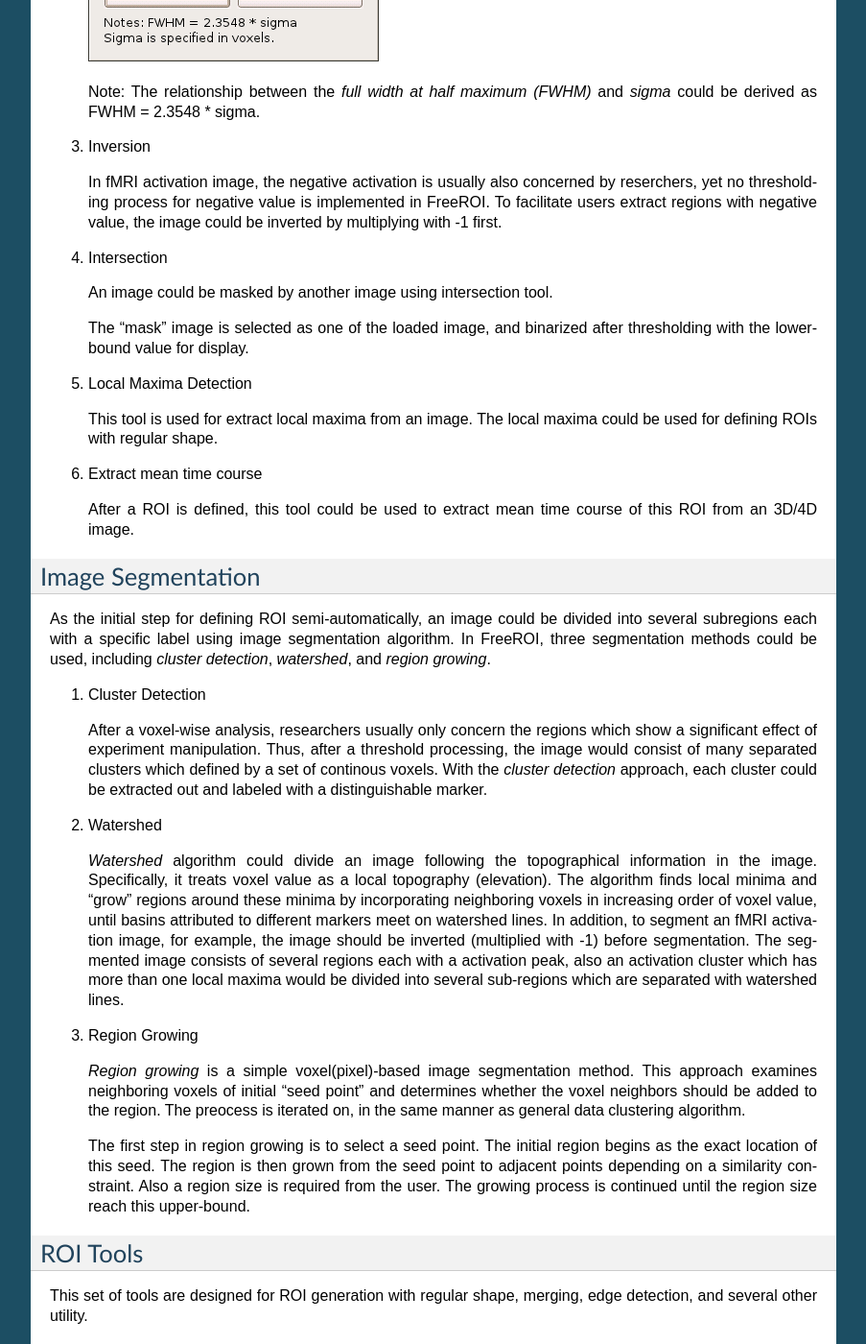
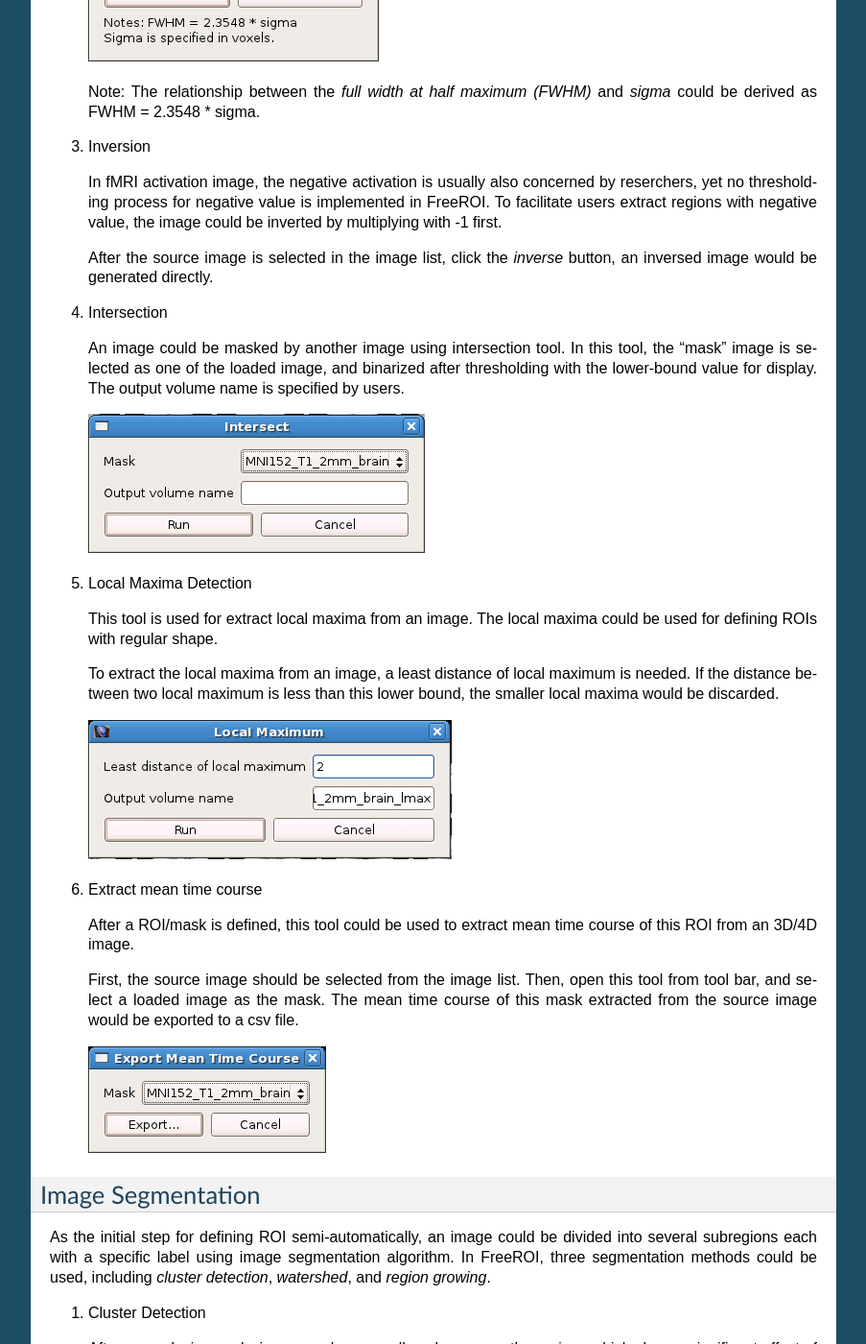
Before and after one commit to liuzhaoguo/FreeROI, a Sphinx documentation site: the page built from doc/user_manual/toolkit.rst, in a window 1280 px wide and 1400 px high, scrolled down 972 px. Shown: the whole window at 96% size, without its empty margins (198-1101 px from the left). Built offline with Sphinx 7.4.7, drawn with Linux system fonts in a browser that asks for light colours; formulas are drawn with MathJax 3; some of the changed text lies outside the part shown.

Commit message:
update user doc and about page

```diff
--- a/doc/user_manual/toolkit.rst
+++ b/doc/user_manual/toolkit.rst
@@ -54,22 +54,40 @@ by a few clicks, liberating users from complex command lines.
    in FreeROI. To facilitate users extract regions with negative value, the
    image could be inverted by multiplying with -1 first.
 
+   After the source image is selected in the image list, click the *inverse*
+   button, an inversed image would be generated directly.
+
 #. Intersection
 
-   An image could be masked by another image using intersection tool.
+   An image could be masked by another image using intersection tool. In this
+   tool, the "mask" image is selected as one of the loaded image, and binarized
+   after thresholding with the lower-bound value for display. The output volume
+   name is specified by users.
 
-   The "mask" image is selected as one of the loaded image, and binarized after
-   thresholding with the lower-bound value for display.
+   .. image:: imgs/intersect.png
 
 #. Local Maxima Detection
 
    This tool is used for extract local maxima from an image. The local maxima
    could be used for defining ROIs with regular shape.
 
+   To extract the local maxima from an image, a least distance of local maximum
+   is needed. If the distance between two local maximum is less than this lower
+   bound, the smaller local maxima would be discarded.
+
+   .. image:: imgs/local_max.png
+
 #. Extract mean time course
 
-   After a ROI is defined, this tool could be used to extract mean time course
-   of this ROI from an 3D/4D image.
+   After a ROI/mask is defined, this tool could be used to extract mean time
+   course of this ROI from an 3D/4D image.
+
+   First, the source image should be selected from the image list. Then, open
+   this tool from tool bar, and select a loaded image as the mask. The mean
+   time course of this mask extracted from the source image would be exported
+   to a csv file.
+
+   .. image:: imgs/extract_mts.png
 
 Image Segmentation
 ------------------
@@ -88,6 +106,10 @@ including *cluster detection*, *watershed*, and *region growing*.
    approach, each cluster could be extracted out and labeled with a
    distinguishable marker.
 
+   .. image:: imgs/clusters.png
+
+   A threshold value should be specified in this tool.
+
 #. Watershed
 
    *Watershed* algorithm could divide an image following the topographical
@@ -96,11 +118,20 @@ including *cluster detection*, *watershed*, and *region growing*.
    regions around these minima by incorporating neighboring voxels in
    increasing order of voxel value, until basins attributed to different
    markers meet on watershed lines. In addition, to segment an fMRI activation
-   image, for example, the image should be inverted (multiplied with -1) before
+   image, for example, the image could be inverted (multiplied with -1) before
    segmentation. The segmented image consists of several regions each with a
    activation peak, also an activation cluster which has more than one local
    maxima would be divided into several sub-regions which are separated with
    watershed lines.
+
+   .. image:: imgs/watershed.png
+
+   Several parameters should be specified in this tool. First, the local minima
+   could be detected automatically, or specified an image by user. Second,
+   before segementation, the image could be smoothed to reduce noise effect.
+   Third, a threshold value is used to control the extent of the subregions.
+   Fourth, the image could be segmented following different strategies, this
+   option is selected in the *Segment Function*.
 
 #. Region Growing
 
@@ -131,6 +164,14 @@ edge detection, and several other utility.
 
    This tool is used to extract the edge of the ROI. It's very useful when you
    need to display the ROI as a enclosed boundary.
+
+#. Regular ROI
+
+   Provided an image which contains many seed points, this tool could generate
+   many ROIs with regular shape (cube or sphere) using these seeds as centers.
+   The generated regular ROIs would be stored in a new image.
+
+   .. image:: imgs/regular_roi.png
 
 #. ROI to Surface
 
--- a/froi/version.py
+++ b/froi/version.py
@@ -1 +1 @@
-__version__ = '0.1.4.20140205'
+__version__ = '0.2.0'
```
Also changed, not shown: other parts of doc/user_manual/toolkit.rst (+2 -0 lines), doc/user_manual/imgs/clusters.png (added), doc/user_manual/imgs/extract_mts.png (added), doc/user_manual/imgs/intersect.png (added), doc/user_manual/imgs/local_max.png (added), doc/user_manual/imgs/region_grow.png (added), doc/user_manual/imgs/regular_roi.png (added), doc/user_manual/imgs/watershed.png (added), 1 other file.
